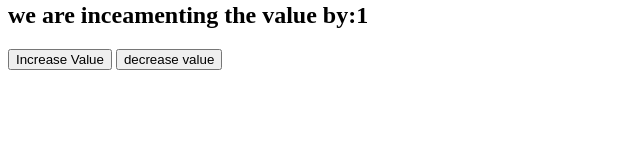
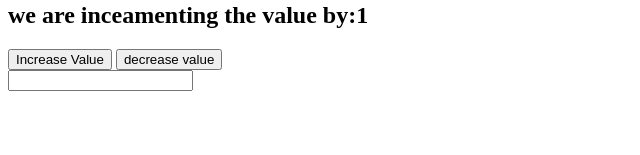
Before and after one commit to j1ere/reactpro, a React (Vite) app: page / in a window 1280 px wide. Shown: the part 145-300 px from the top of the page, without its empty margins (0-640 px from the left). Built offline with nearby package versions, Linux system fonts and the light colour scheme.

Commit message:
single input field

```diff
--- a/src/App.jsx
+++ b/src/App.jsx
@@ -3,6 +3,8 @@
 import ConditionalComponent from "./components/ConditionalComponent";
 import Message from "./components/Message";
 import Counter from "./components/Counter";
+import Form from "./components/form";
+
 function App() {
   const seatNumbers = [1, 2, 4];
   const person = {
@@ -14,6 +16,7 @@
     <div className="App">
       <Message></Message>
       <Counter></Counter>
+      <Form></Form>
     </div>
   );
 }
--- /dev/null
+++ b/src/components/form.jsx
@@ -0,0 +1,24 @@
+import { useState } from "react";
+
+export default function Form() {
+  function handleChange(e) {
+    setName(e.target.value);
+  }
+  const [name, setName] = useState("");
+  return (
+    <div>
+      <form>
+        <input
+          //   onChange={function demo(e) {
+          //     return handleChange(e);
+          //   }}
+          onChange={(e) => {
+            handleChange(e);
+          }}
+          type="text"
+          value={name}
+        />
+      </form>
+    </div>
+  );
+}
```
